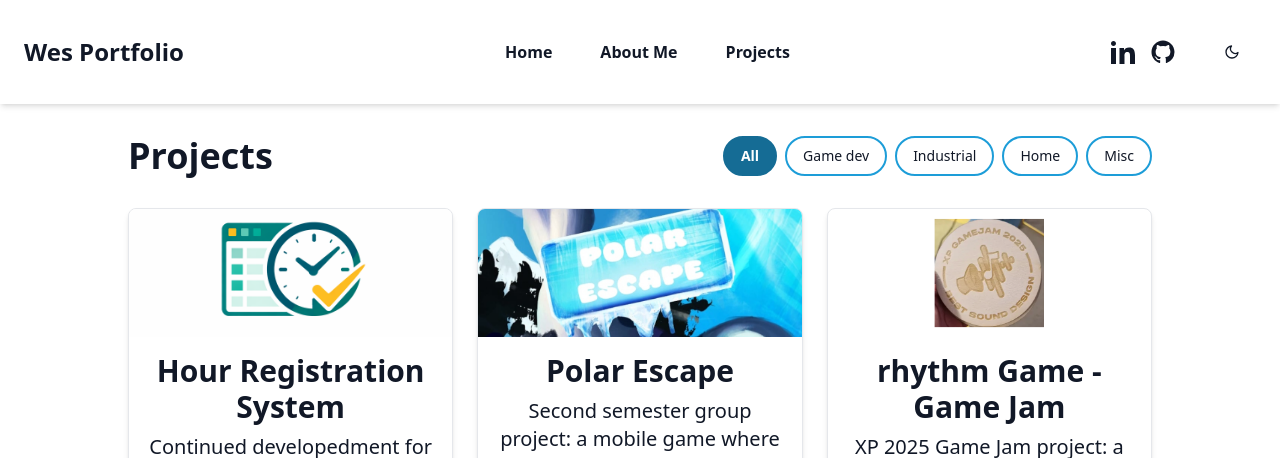
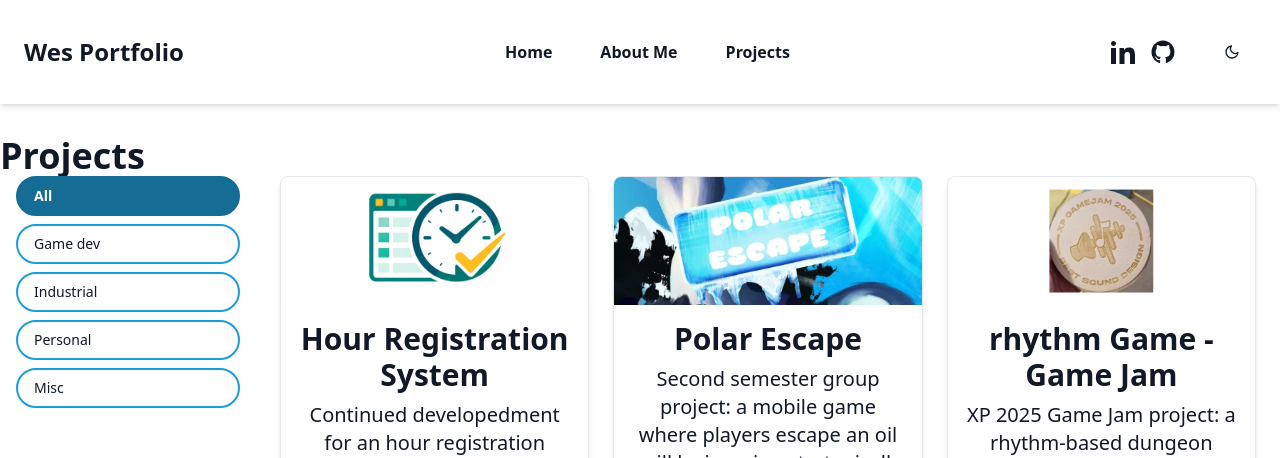
Before and after one commit to Wesbraak3/2502A1518-portfolio-website, a Next.js app in the folder nextjs-app/: page /projects in a window 1280 px wide. Shown: the top 458 px of the page. Built offline with nearby package versions, Linux system fonts and the light colour scheme.

Commit message:
changing layout

```diff
--- /dev/null
+++ b/nextjs-app/src/app/projects/CategorySidebar.tsx
@@ -0,0 +1,29 @@
+"use client";
+
+import { useProjects } from "./ProjectsContext";
+
+const categories = ["All", "Game dev", "Industrial", "Personal", "Misc"];
+
+export default function CategorySidebar() {
+  const { selectedCategory, setSelectedCategory } = useProjects();
+
+  return (
+    <div className="space-y-6">
+      <div className="flex flex-col gap-2">
+        {categories.map(category => (
+          <button
+            key={category}
+            className={`px-4 py-2 rounded-full border-2 text-sm text-left ${
+              selectedCategory === category
+                ? "border-accent bg-accent text-background font-bold"
+                : "border-primary bg-background text-text hover:bg-primary hover:text-background"
+            }`}
+            onClick={() => setSelectedCategory(category)}
+          >
+            {category}
+          </button>
+        ))}
+      </div>
+    </div>
+  );
+}
--- /dev/null
+++ b/nextjs-app/src/app/projects/ProjectsContext.tsx
@@ -0,0 +1,28 @@
+"use client";
+
+import { createContext, useContext, useState } from "react";
+
+type ProjectsContextType = {
+  selectedCategory: string;
+  setSelectedCategory: (category: string) => void;
+};
+
+const ProjectsContext = createContext<ProjectsContextType | null>(null);
+
+export function ProjectsProvider({ children }: { children: React.ReactNode }) {
+  const [selectedCategory, setSelectedCategory] = useState("All");
+
+  return (
+    <ProjectsContext.Provider value={{ selectedCategory, setSelectedCategory }}>
+      {children}
+    </ProjectsContext.Provider>
+  );
+}
+
+export function useProjects() {
+  const context = useContext(ProjectsContext);
+  if (!context) {
+    throw new Error("useProjects must be used within ProjectsProvider");
+  }
+  return context;
+}
--- /dev/null
+++ b/nextjs-app/src/app/projects/layout.tsx
@@ -0,0 +1,23 @@
+import { ProjectsProvider } from "./ProjectsContext";
+import CategorySidebar from "./CategorySidebar";
+import { ReactNode } from "react";
+
+import { Header_1 } from "@/components/atoms/Titles";
+export default function ProjectsLayout({ children }: { children: ReactNode }) {
+  return (
+    <ProjectsProvider>
+      <Header_1>Projects</Header_1>
+      <div className="flex h-screen">
+        <aside className="w-64 shrink-0 px-4">
+          <div className="sticky top-24">
+            <CategorySidebar />
+          </div>
+        </aside>
+
+        <main className="flex-1 overflow-y-auto px-6">
+          {children}
+        </main>
+      </div>
+    </ProjectsProvider>
+  );
+}
--- a/nextjs-app/src/app/projects/page.tsx
+++ b/nextjs-app/src/app/projects/page.tsx
@@ -1,50 +1,23 @@
-'use client'
-
-import React, { useState } from "react";
-
-import { Header_1 } from "@/components/atoms/Titles"
+"use client";
 
 import { ProjectCard } from "@/components/molecules/ProjectCard";
 import { projects } from "@/data/projectsData";
-
-const categories = ["All", "Game dev", "Industrial", "Home", "Misc"];
+import { useProjects } from "./ProjectsContext";
 
 export default function ProjectsPage() {
-  const [selectedCategory, setSelectedCategory] = useState("All");
+  const { selectedCategory } = useProjects();
 
   const filteredProjects = [...projects]
     .sort((a, b) => new Date(b.date).getTime() - new Date(a.date).getTime())
     .filter(project =>
-      selectedCategory === "All" ? true : project.category === selectedCategory
+      selectedCategory === "All"
+        ? true
+        : project.category === selectedCategory
     );
 
   return (
-    <div className="w-[80%] mx-auto">
-      {/* Header and Filter */}
-      <div className="flex flex-col md:flex-row justify-between items-center mb-8 gap-4">
-        <Header_1 className="text-center md:text-left">Projects</Header_1>
-
-        <div className="flex flex-wrap gap-2">
-          {categories.map(category => (
-            <button
-              key={category}
-              className={`px-4 py-2 rounded-full border-2 text-sm ${
-                selectedCategory === category
-                  ? "border-accent bg-accent text-background font-bold"
-                  : "border-primary bg-background text-text hover:bg-primary hover:text-background"
-              }`}
-              onClick={() => setSelectedCategory(category)}
-            >
-              {category}
-            </button>
-          ))}
-        </div>
-      </div>
-
-      {/* Projects Grid */}
-      <section>
-        <div className="grid grid-cols-1 gap-6 md:grid-cols-3">
-          {filteredProjects.map((project) => (
+    <section className="grid grid-cols-1 gap-6 md:grid-cols-3">
+      {filteredProjects.map(project => (
         <ProjectCard
           key={project.id || project.title}
           title={project.title}
@@ -53,8 +26,6 @@ export default function ProjectsPage() {
           link={project.link}
         />
       ))}
-        </div>
     </section>
-    </div>
   );
 }
--- a/nextjs-app/src/data/projectsData.ts
+++ b/nextjs-app/src/data/projectsData.ts
@@ -112,7 +112,7 @@ export const projects = [
     description: "Built my portfolio website using Next.js, Cloudflare, and atomic design principles.",
     link: "/projects/",
     date: "2025-02-15",
-    category: "Home",
+    category: "Personal",
   },
   {
     id: 12,
@@ -121,16 +121,16 @@ export const projects = [
     description: "Created an overvieuw for my finances making it easier to analyse my income and spending using Power BI with a custom database",
     link: "/projects/",
     date: "2025-02-20",
-    category: "Home",
+    category: "Personal",
   },
   {
     id: 13,
     title: "Home Lab",
     image: "/images/Home Lab.png",
-    description: "Designed a home lab environment hosting a wide range of servers and services on a self-hosted VPS, allowing me to experement with infrastructure, networking, and service deployment",
+    description: "Designed a Home lab environment hosting a wide range of servers and services on a self-hosted VPS, allowing me to experement with infrastructure, networking, and service deployment",
     link: "/projects/",
     date: "2024-08-15",
-    category: "Home",
+    category: "Personal",
   },
   {
     id: 14,
```
Lines whose indentation alone changed are shown as unchanged.
